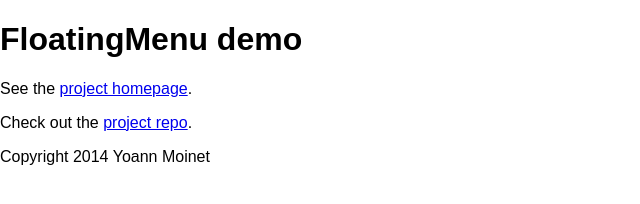
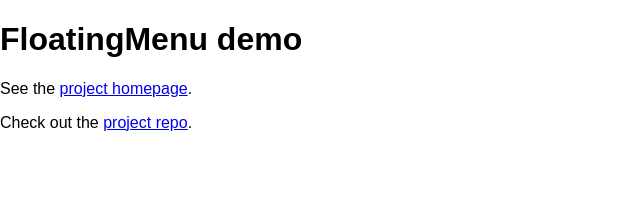
Before and after one commit to yoannmoinet/FloatingMenu, a website: page demo/index.html in a window 1280 px wide. Shown: the whole page, without its empty margins (0-640 px from the left). Drawn offline with Linux system fonts and the light colour scheme.

Commit message:
Removing bullshit.

```diff
--- a/demo/index.html
+++ b/demo/index.html
@@ -19,7 +19,6 @@
 
     <p>See the <a href="http://yoannmoinet.github.io/FloatingMenu">project homepage</a>.
     <p>Check out the <a href="https://github.com/yoannmoinet/FloatingMenu">project repo</a>.
-    <p>Copyright 2014 Yoann Moinet</p>
 
     <script src="./../dist/FloatingMenu.js"></script>
 
```
